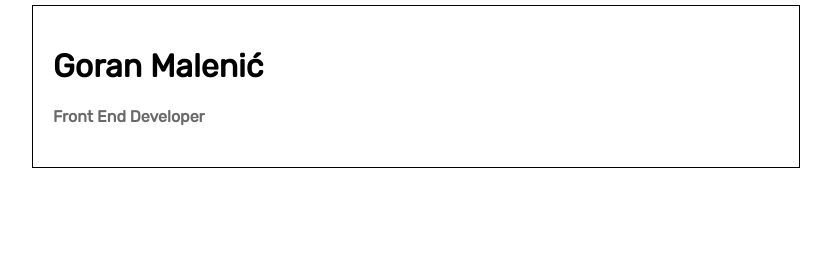
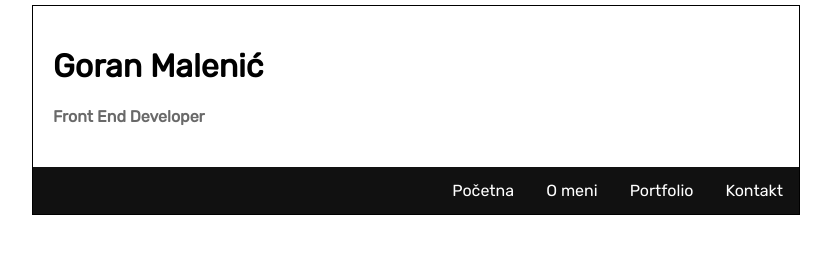
Before and after one commit to Goran023/fedzr_vezba, a plain HTML site: page index.html in a window 1280 px wide. Shown: the whole page, without its empty margins (224-1055 px from the left). Drawn offline with Linux system fonts and the light colour scheme.

Commit message:
navigacija

```diff
--- a/index.html
+++ b/index.html
@@ -14,6 +14,14 @@
         <h1>Goran Malenić</h1>
         <h4>Front End Developer</h4>
     </div>
+    <div id="navigacija">
+        <ul id="nav">
+            <li><a href="#kontakt">Kontakt</a></li>
+            <li><a href="#portolio">Portfolio</a></li>
+            <li><a href="#omeni">O meni</a></li>
+            <li><a class="active" href="#pocetna">Početna</a></li>
+        </ul>
+    </div>
 </div>
 </body>
 </html>
--- a/mystyle.css
+++ b/mystyle.css
@@ -12,3 +12,23 @@ body{
 h4{
     color: dimgray;
 }
+#nav {
+    list-style-type: none;
+    margin: 0;
+    padding: 0;
+    overflow: hidden;
+    background-color: #111;
+  }
+#nav li {
+    float: right;
+}
+#nav li a {
+    display: block;
+    color: white;
+    text-align: center;
+    padding: 14px 16px;
+    text-decoration: none;
+}
+#nav li a:hover {
+    background-color: #333;
+}
```
